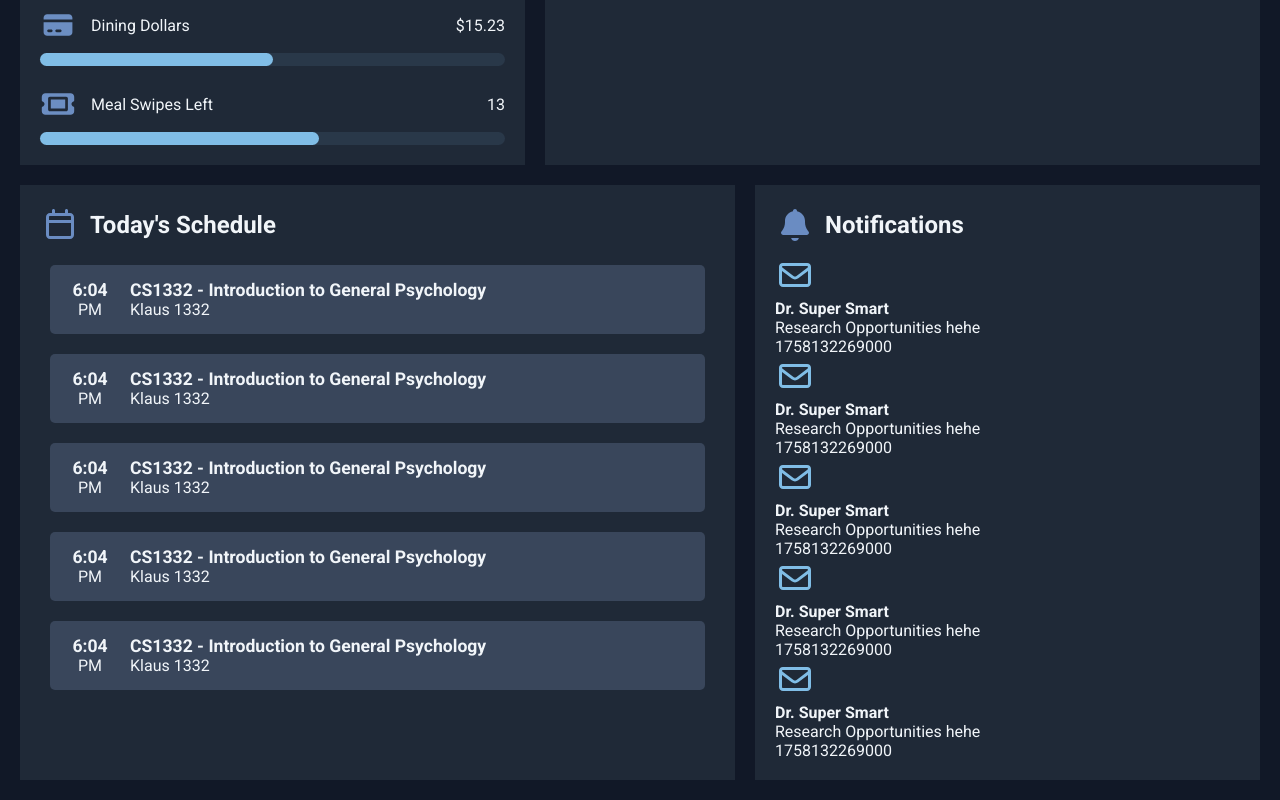
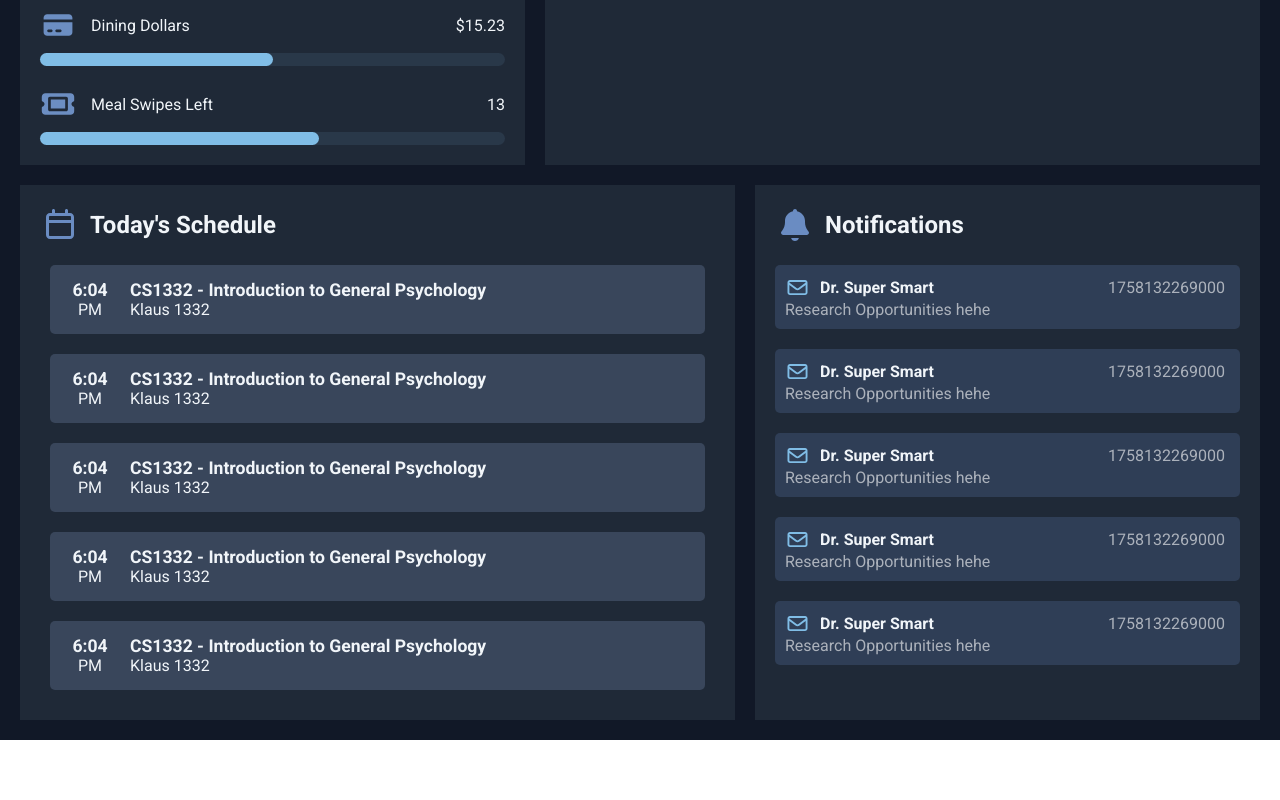
Before and after one commit to TheWalkingSea/BuzzBoard, a React (Vite) app: page / in a window 1280 px wide. Shown: the part 842-1642 px from the top of the page. After the commit the page ends 1582 px from the top, so only its background shows below. Built offline with nearby package versions, Linux system fonts and the light colour scheme.

Commit message:
Added Notification component

```diff
--- a/src/Components/Notifications.css
+++ b/src/Components/Notifications.css
@@ -1,3 +1,35 @@
 section {
     grid-column: 8 / -1;
 }
+
+.notificationContainer {
+    display: flex;
+    flex-direction: column;
+}
+
+.notification {
+    background-color: #2F3E56;
+    margin: 10px 0;
+    padding: 10px;
+    border-radius: 5px;
+}
+
+.notificationBanner {
+
+    display: flex;
+    align-items: center;
+}
+
+.notification .name {
+    padding-left: 10px;
+    font-weight: bold;
+}
+
+.notificationInfo, .notificationBanner .time {
+    color: rgba(255, 255, 255, 0.6);
+}
+
+.notificationBanner .time {
+    margin-left: auto;
+    padding-right: 5px;
+}
--- a/src/Components/Notifications.tsx
+++ b/src/Components/Notifications.tsx
@@ -57,16 +57,17 @@ export default function Notifications() {
 
             <div className="notificationContainer">
                 {notifications.map((notification) => (
-                    <>
-                        <div className="notification">
-                            <img src={ICON_MAPPING[notification.type]} alt={notification.type} width="40" />
+                    <div className="notification">
+                        <div className="notificationBanner">
+                            <img src={ICON_MAPPING[notification.type]} alt={notification.type} width="25" />
                             <div className="name">{notification.name}</div>
+                            <div className="time">{notification.time}</div>
                         </div>
                         <div className="notificationInfo">
-                            <div>{notification.description}</div>
-                            <div>{notification.time}</div>
+                            {notification.description}
                         </div>
-                    </>
+                    </div>
+
                 ))}
             </div>
         </section>
```
